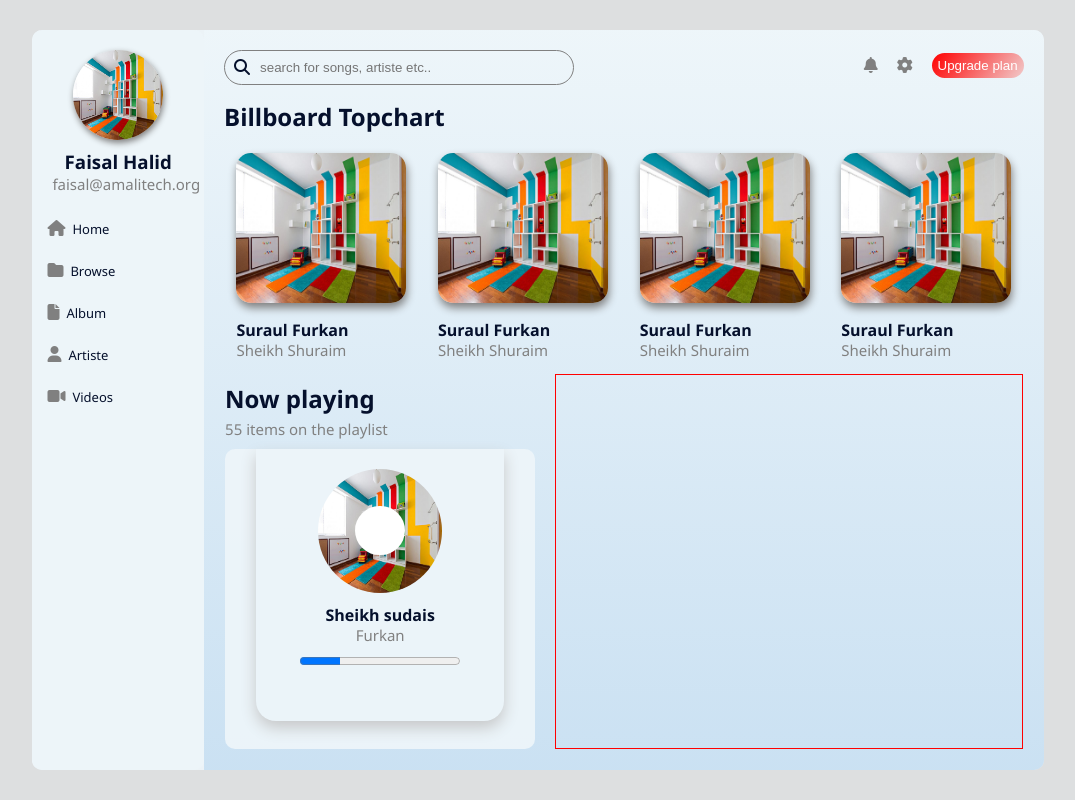
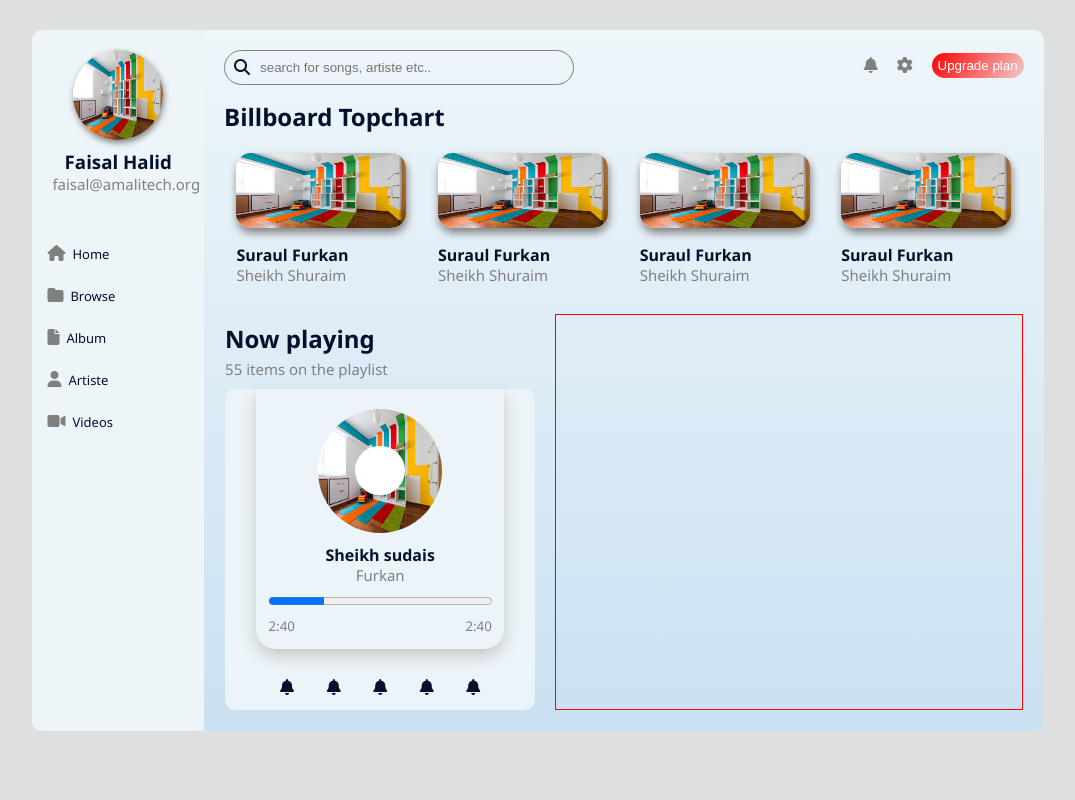
Before and after one commit to Proc3ssa/musicApp, a plain HTML site: page index.html in a window 1280 px wide. Shown: the whole page, without its empty margins (102-1177 px from the left). Drawn offline with Linux system fonts and the light colour scheme.

Commit message:
feat: add controls for player

```diff
--- a/index.html
+++ b/index.html
@@ -123,7 +123,19 @@
                     <b>Sheikh sudais</b>
                     <p>Furkan</p>
                     <progress max="100" value="25"></progress>
+                    <div class="times">
+                        <small>2:40</small>
+                        <small>2:40</small>
+                    </div>
 
+                </div>
+
+                <div class="controls">
+                     <i class="fa fa-bell"></i>
+                     <i class="fa fa-bell"></i>
+                     <i class="fa fa-bell"></i>
+                     <i class="fa fa-bell"></i>
+                     <i class="fa fa-bell"></i>
                 </div>
 
             </div>
--- a/style/style.css
+++ b/style/style.css
@@ -49,8 +49,8 @@ aside i{
     border-radius: 360px;
     box-shadow: 1px 3px 6px gray;
 }
-nav{
-    margin-top: 10px;
+aside nav{
+    margin-top: 45px;
     padding: 0;
     text-align: left;
 }
@@ -163,13 +163,9 @@ nav a{
 
  }
 
- .slides:first-child{
-    height: 200px;
-    width:190px;
- }
 
  .slide{
-    height: 200px;
+    height: 100px;
     width:170px;
    line-height: 5px;
    transition: 0.6 ease;
@@ -195,7 +191,7 @@ nav a{
 
 
  .music{
-    margin-top: 20px;
+    margin-top: 60px;
     line-height: 10px;
     display: flex;
     justify-content: space-between;
@@ -208,8 +204,8 @@ nav a{
 
 .outer{
     width: 100%;
-    height: 300px;
     border-radius: 10px;
+    padding-bottom: 5px;
     background-color: var(--acsent-color);
 }
 
@@ -232,7 +228,7 @@ nav a{
 }
 .inner{
     width: 80%;
-    height: 84%;
+    height: 240px;
     box-shadow: 0 7px 15px rgb(199, 200, 201);
     margin-inline: auto;
     border-radius: 0  0 20px 20px;
@@ -243,6 +239,22 @@ nav a{
 .playlist{
     width: 60%;
 }
+progress{
+   width: 90%;
+}
+.times{
+   display: flex;
+   justify-content: space-between;
+   color: var(--icons);
+   margin: 15px auto;
+   width: 90%;
+}
+.controls{
+   width: 75%;
+   margin: 30px auto 10px auto;
+   display: flex;
+   justify-content: space-around;
+}
 
 
 .debugger{
```
